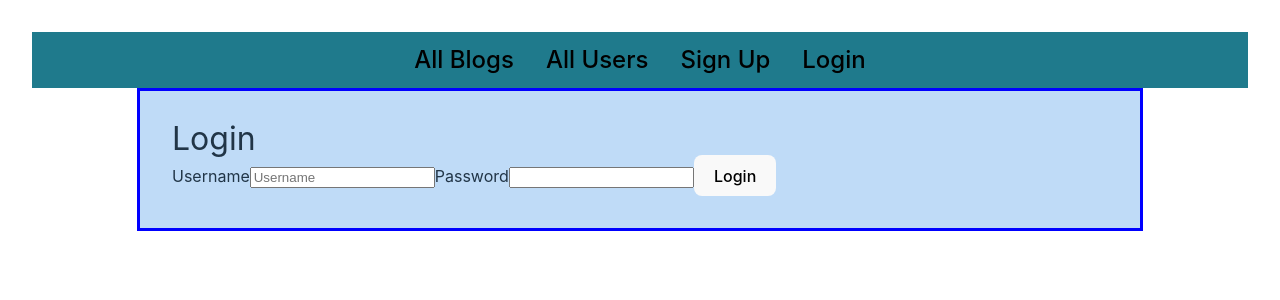
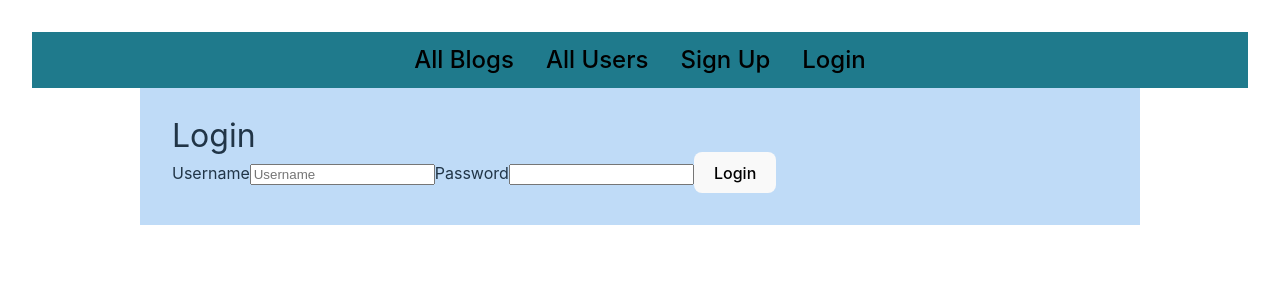
Before and after one commit to LukasDrinkwater/project-blog, a React (Vite) app in the folder frontend-viewing/: page /login in a window 1280 px wide. Shown: the top 300 px of the page. Built offline with nearby package versions, Linux system fonts and the light colour scheme; no server answers.

Commit message:
got rid of blue border

```diff
--- a/frontend-viewing/src/App.css
+++ b/frontend-viewing/src/App.css
@@ -170,5 +170,5 @@ p {
   align-items: center;
   margin: 0 auto;
   width: min(90%, 1000px);
-  border: 3px solid blue;
+  /* border: 3px solid blue; */
 }
```
